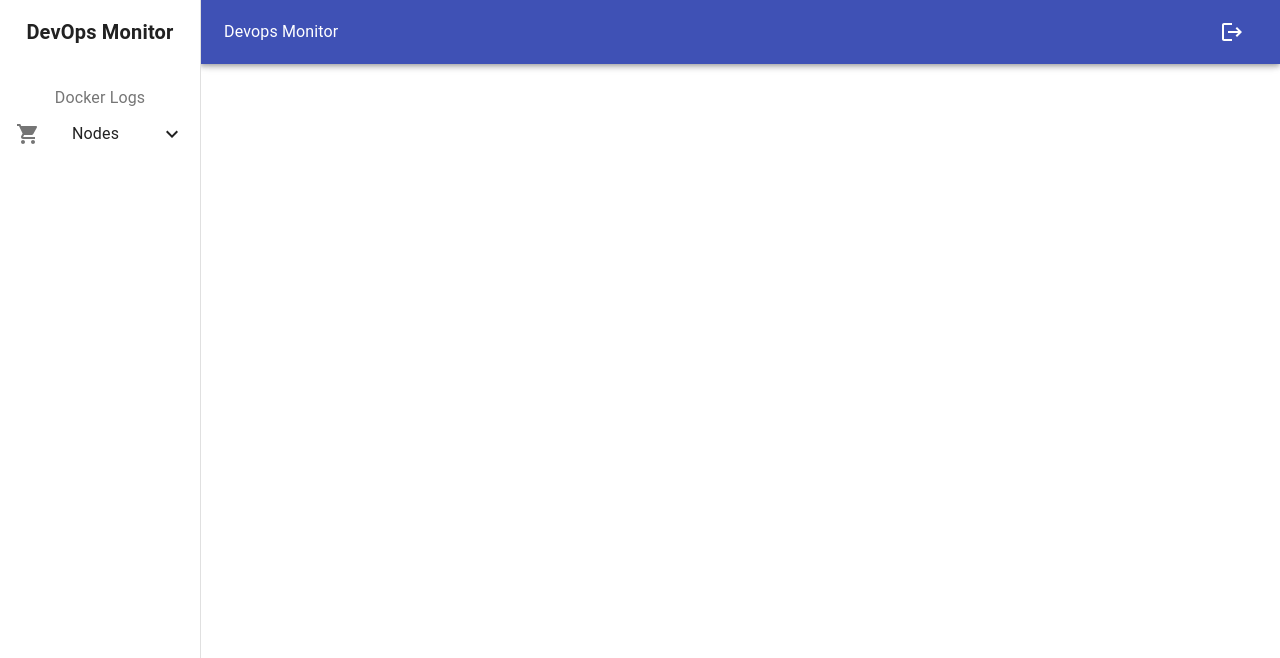
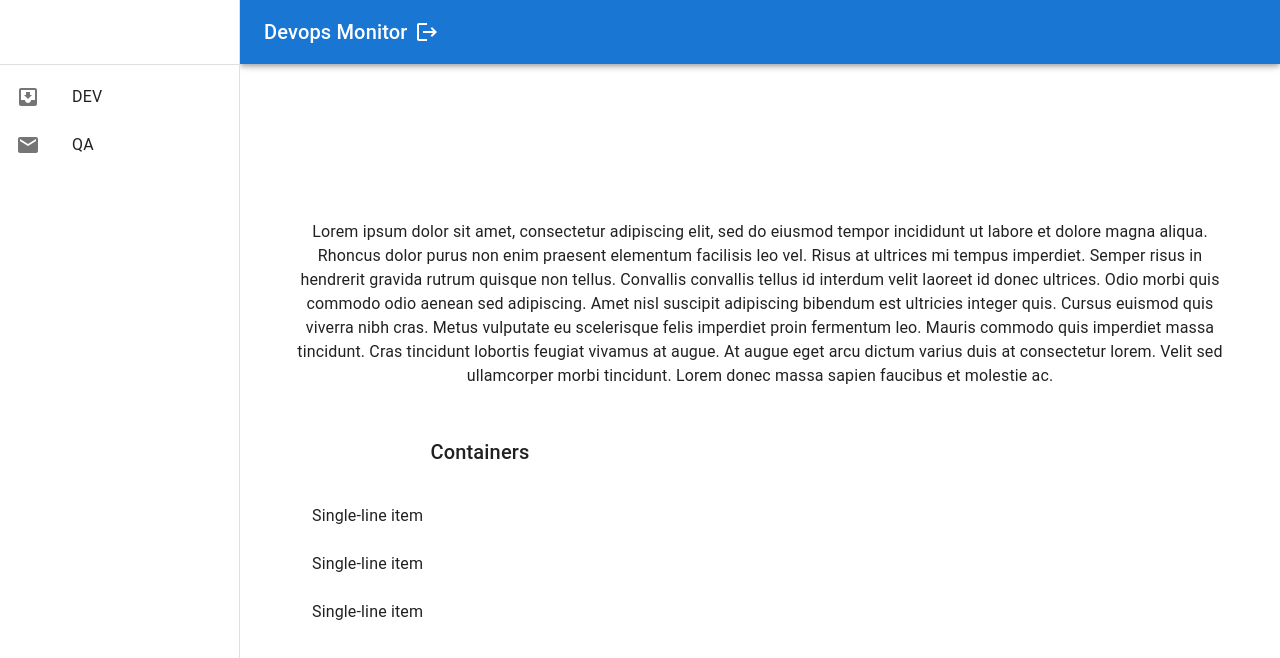
Before and after one commit to dgsaltarin/docker-logs-viewer, a React (Vite) app: page / in a window 1280 px wide. Shown: the top 658 px of the page. Built offline with nearby package versions, Linux system fonts and the light colour scheme.

Commit message:
refactor en drawer

```diff
--- a/src/App.tsx
+++ b/src/App.tsx
@@ -1,13 +1,18 @@
 import "./App.css";
 import ButtonAppBar from "./components/appBar";
-import AppDrawer from "./components/drawer";
+import ResponsiveDrawer from "./components/drawer";
+import ContainerList from "./components/containerList";
+import Grid from "@mui/material/Unstable_Grid2"; // Grid version 2
 
 function App() {
   return (
     <>
       <div>
-        <AppDrawer />
-        <ButtonAppBar />
+        <Grid container spacing={4}>
+          <Grid xs={12}>
+            <ResponsiveDrawer />
+          </Grid>
+        </Grid>
       </div>
     </>
   );
--- a/src/components/appBar.tsx
+++ b/src/components/appBar.tsx
@@ -14,15 +14,12 @@
     marginLeft: "auto",
     marginRight: 0,
   },
-  appBarShift: {
-    width: `calc(100% - 200px)`,
-  },
 });
 export default function AppHeader() {
   const classes = useStyles();
 
   return (
-    <AppBar position="fixed" className={classes.appBarShift}>
+    <AppBar position="fixed">
       <Toolbar>
         <Typography className={classes.brandText}>Devops Monitor</Typography>
 
--- a/src/components/containerList.tsx
+++ b/src/components/containerList.tsx
@@ -18,12 +18,12 @@
   backgroundColor: theme.palette.background.paper,
 }));
 
-export default function InteractiveList() {
+export default function ContainerList() {
   return (
-    <Grid container spacing={2}>
+    <Grid container spacing={24}>
       <Grid item xs={12} md={6}>
         <Typography sx={{ mt: 4, mb: 2 }} variant="h6" component="div">
-          Text only
+          Containers
         </Typography>
         <Demo>
           <List>
--- a/src/components/drawer.tsx
+++ b/src/components/drawer.tsx
@@ -1,99 +1,155 @@
-import React, { useState } from "react";
-import {
-  makeStyles,
-  Drawer,
-  Toolbar,
-  Typography,
-  List,
-  ListItem,
-  ListItemIcon,
-  ListItemText,
-  ListSubheader,
-  Collapse,
-} from "@material-ui/core";
-import {
-  ShoppingCart as ShoppingCartIcon,
-  ExpandLess as ExpandLessIcon,
-  ExpandMore as ExpandMoreIcon,
-} from "@material-ui/icons";
+import * as React from "react";
+import AppBar from "@mui/material/AppBar";
+import Box from "@mui/material/Box";
+import CssBaseline from "@mui/material/CssBaseline";
+import Divider from "@mui/material/Divider";
+import Drawer from "@mui/material/Drawer";
+import IconButton from "@mui/material/IconButton";
+import InboxIcon from "@mui/icons-material/MoveToInbox";
+import List from "@mui/material/List";
+import ListItem from "@mui/material/ListItem";
+import ListItemButton from "@mui/material/ListItemButton";
+import ListItemIcon from "@mui/material/ListItemIcon";
+import ListItemText from "@mui/material/ListItemText";
+import MailIcon from "@mui/icons-material/Mail";
+import MenuIcon from "@mui/icons-material/Menu";
+import Toolbar from "@mui/material/Toolbar";
+import Typography from "@mui/material/Typography";
+import ContainerList from "./containerList";
+import LogoutIcon from "@mui/icons-material/Logout";
 
-const useStyles = makeStyles(() => ({
-  drawer: {},
-  drawerPaper: {
-    width: 200,
-  },
-  drawerHeader: {
-    display: "flex",
-    justifyContent: "space-around",
-    alignItems: "center",
-    marginBottom: ".5em",
-  },
-  drawerBrandingText: {
-    fontSize: "1.25em",
-    fontWeight: 600,
-    userSelect: "none",
-    "&:hover": {},
-  },
-  drawerListItem: {
-    userSelect: "none",
-    cursor: "pointer",
-  },
-  listSubheader: {
-    marginTop: "1em",
-  },
-}));
+const drawerWidth = 240;
 
-const menuItems = ["Dev", "Qa"];
+export default function ResponsiveDrawer() {
+  const [mobileOpen, setMobileOpen] = React.useState(false);
+  const [isClosing, setIsClosing] = React.useState(false);
 
-export default function AppDrawer() {
-  const classes = useStyles();
-  const [saleMenu, setSaleMenu] = useState(false);
+  const handleDrawerClose = () => {
+    setIsClosing(true);
+    setMobileOpen(false);
+  };
 
-  const renderDashboard = (
-    <React.Fragment>
-      <ListSubheader className={classes.listSubheader}>
-        <Typography>Docker Logs</Typography>
-      </ListSubheader>
-      <ListItem
-        className={classes.drawerListItem}
-        onClick={() => setSaleMenu(!saleMenu)}
-      >
+  const handleDrawerTransitionEnd = () => {
+    setIsClosing(false);
+  };
+
+  const handleDrawerToggle = () => {
+    if (!isClosing) {
+      setMobileOpen(!mobileOpen);
+    }
+  };
+
+  const drawer = (
+    <div>
+      <Toolbar />
+      <Divider />
+      <List>
+        {["DEV", "QA"].map((text, index) => (
+          <ListItem key={text} disablePadding>
+            <ListItemButton>
               <ListItemIcon>
-          <ShoppingCartIcon />
+                {index % 2 === 0 ? <InboxIcon /> : <MailIcon />}
               </ListItemIcon>
-        <ListItemText primary="Nodes" />
-        {saleMenu ? <ExpandLessIcon /> : <ExpandMoreIcon />}
-      </ListItem>
-      <Collapse in={saleMenu} timeout="auto" unmountOnExit collapsedSize="auto">
-        <List
-          component="nav"
-          aria-labelledby="nested-list-staff-subheader"
-          disablePadding
-        >
-          {menuItems.map((item, index) => (
-            <ListItem button>
-              <ListItemText key={index} primary={item} />
+              <ListItemText primary={text} />
+            </ListItemButton>
           </ListItem>
         ))}
       </List>
-      </Collapse>
-    </React.Fragment>
+    </div>
   );
 
   return (
+    <Box sx={{ display: "flex" }}>
+      <CssBaseline />
+      <AppBar
+        position="fixed"
+        sx={{
+          width: { sm: `calc(100% - ${drawerWidth}px)` },
+          ml: { sm: `${drawerWidth}px` },
+        }}
+      >
+        <Toolbar>
+          <IconButton
+            color="inherit"
+            aria-label="open drawer"
+            edge="start"
+            onClick={handleDrawerToggle}
+            sx={{ mr: 2, display: { sm: "none" } }}
+          >
+            <MenuIcon />
+          </IconButton>
+          <Typography variant="h6" noWrap component="div">
+            Devops Monitor
+          </Typography>
+          <IconButton color="inherit" aria-label="toggle dark mode" edge="end">
+            <LogoutIcon />
+          </IconButton>
+        </Toolbar>
+      </AppBar>
+      <Box
+        component="nav"
+        sx={{ width: { sm: drawerWidth }, flexShrink: { sm: 0 } }}
+        aria-label="mailbox folders"
+      >
+        {/* The implementation can be swapped with js to avoid SEO duplication of links. */}
         <Drawer
-      className={classes.drawer}
-      classes={{ paper: classes.drawerPaper }}
+          variant="temporary"
+          open={mobileOpen}
+          onTransitionEnd={handleDrawerTransitionEnd}
+          onClose={handleDrawerClose}
+          ModalProps={{
+            keepMounted: true, // Better open performance on mobile.
+          }}
+          sx={{
+            display: { xs: "block", sm: "none" },
+            "& .MuiDrawer-paper": {
+              boxSizing: "border-box",
+              width: drawerWidth,
+            },
+          }}
+        >
+          {drawer}
+        </Drawer>
+        <Drawer
           variant="permanent"
-      anchor="left"
+          sx={{
+            display: { xs: "none", sm: "block" },
+            "& .MuiDrawer-paper": {
+              boxSizing: "border-box",
+              width: drawerWidth,
+            },
+          }}
+          open
         >
-      <Toolbar className={classes.drawerHeader}>
-        <Typography className={classes.drawerBrandingText}>
-          DevOps Monitor
+          {drawer}
+        </Drawer>
+      </Box>
+      <Box
+        component="main"
+        sx={{
+          flexGrow: 1,
+          p: 3,
+          width: { sm: `calc(100% - ${drawerWidth}px)` },
+        }}
+      >
+        <Toolbar />
+        <Typography paragraph>
+          Lorem ipsum dolor sit amet, consectetur adipiscing elit, sed do
+          eiusmod tempor incididunt ut labore et dolore magna aliqua. Rhoncus
+          dolor purus non enim praesent elementum facilisis leo vel. Risus at
+          ultrices mi tempus imperdiet. Semper risus in hendrerit gravida rutrum
+          quisque non tellus. Convallis convallis tellus id interdum velit
+          laoreet id donec ultrices. Odio morbi quis commodo odio aenean sed
+          adipiscing. Amet nisl suscipit adipiscing bibendum est ultricies
+          integer quis. Cursus euismod quis viverra nibh cras. Metus vulputate
+          eu scelerisque felis imperdiet proin fermentum leo. Mauris commodo
+          quis imperdiet massa tincidunt. Cras tincidunt lobortis feugiat
+          vivamus at augue. At augue eget arcu dictum varius duis at consectetur
+          lorem. Velit sed ullamcorper morbi tincidunt. Lorem donec massa sapien
+          faucibus et molestie ac.
         </Typography>
-      </Toolbar>
-
-      {renderDashboard}
-    </Drawer>
+        <ContainerList />
+      </Box>
+    </Box>
   );
 }
```
Lines whose indentation alone changed are shown as unchanged.
